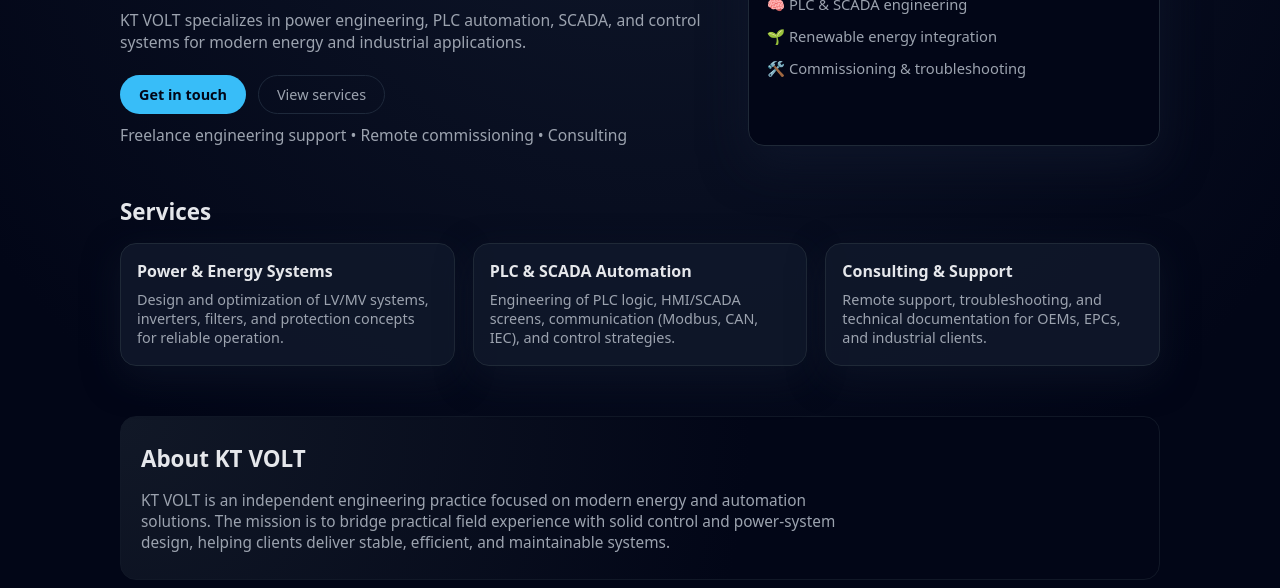
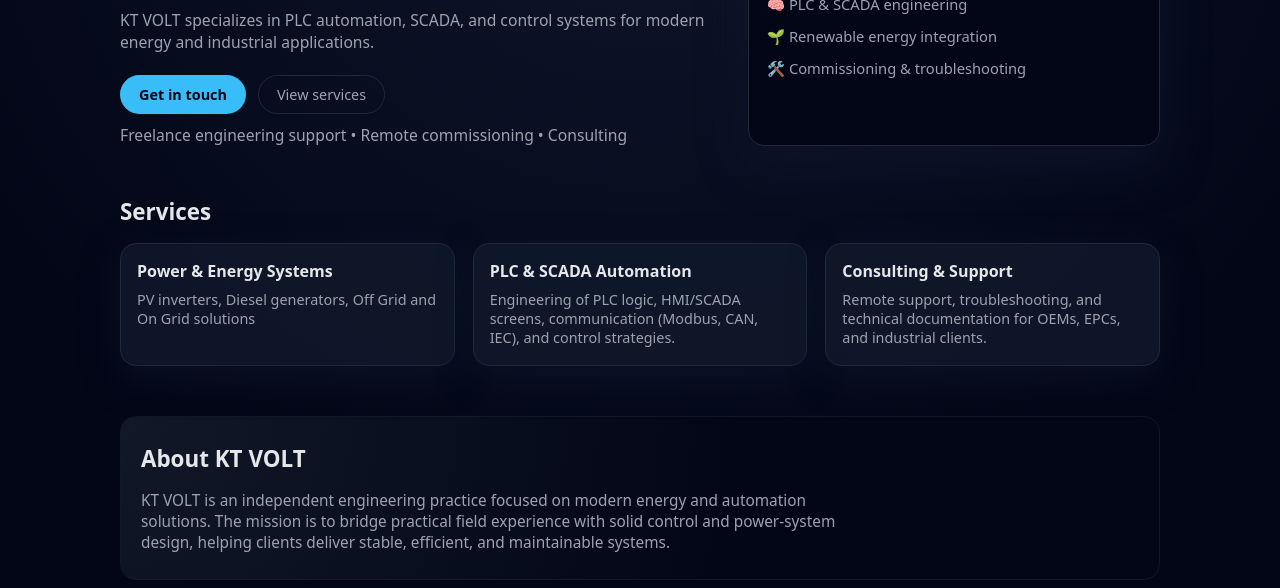
Before and after one commit to KarimTarekFarag/ktvolt.com, a plain HTML site: page index.html in a window 1280 px wide. Shown: the part 212-800 px from the top of the page. Drawn offline with Linux system fonts and the light colour scheme.

Commit message:
Update index.html

```diff
--- a/index.html
+++ b/index.html
@@ -25,7 +25,7 @@
             <div class="hero-text">
                 <h1>Engineering Reliable Power & Automation Systems</h1>
                 <p>
-                    KT VOLT specializes in power engineering, PLC automation, SCADA,
+                    KT VOLT specializes in PLC automation, SCADA,
                     and control systems for modern energy and industrial applications.
                 </p>
                 <div class="hero-actions">
@@ -53,8 +53,7 @@
                 <div class="card">
                     <h3>Power & Energy Systems</h3>
                     <p>
-                        Design and optimization of LV/MV systems, inverters, filters,
-                        and protection concepts for reliable operation.
+                       PV inverters, Diesel generators, Off Grid and On Grid solutions
                     </p>
                 </div>
                 <div class="card">
```
